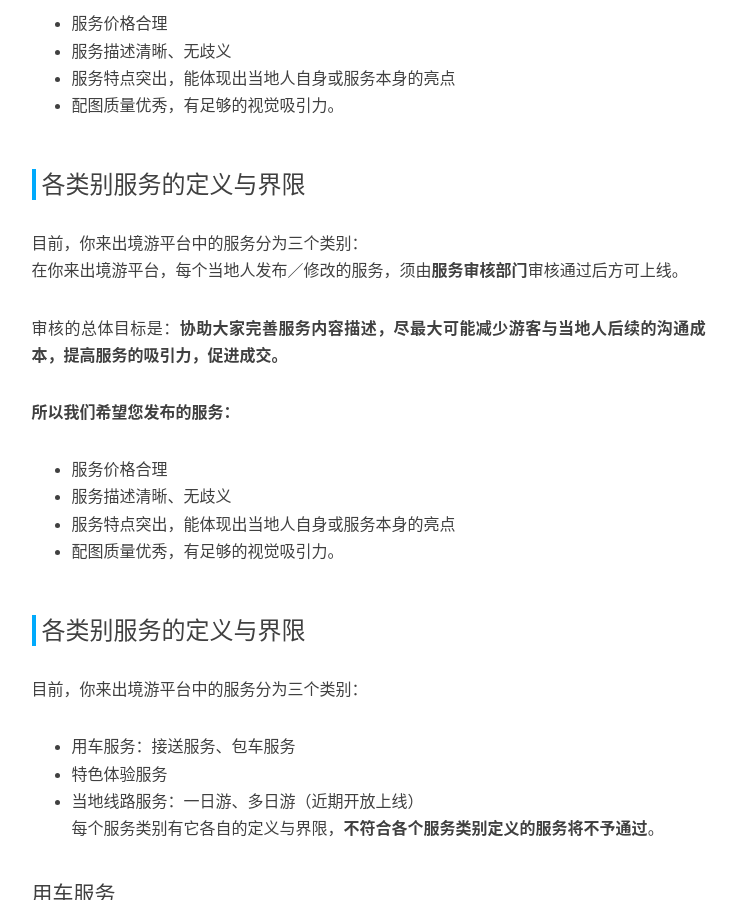
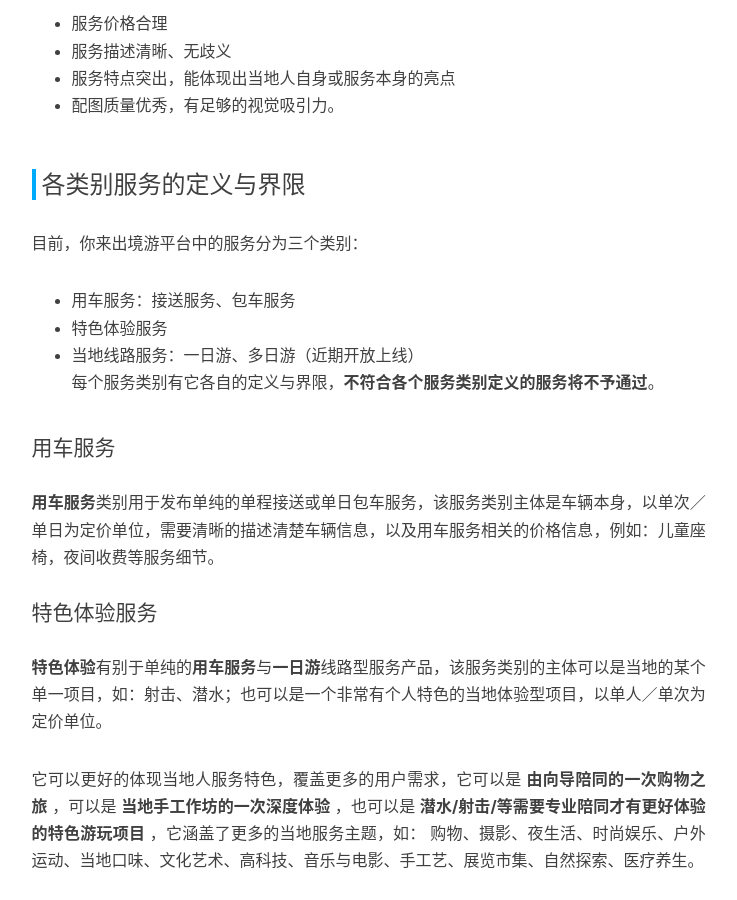
Before and after one commit to jinzhuonilai/jinzhuonilai.github.io, a Jekyll site: the page built from _posts/2017-01-18-audit.markdown, in a window 1280 px wide and 900 px high, scrolled down 468 px. Shown: the whole window, without its empty margins (244-981 px from the left). Built offline with Jekyll 4.4.1, drawn with Linux system fonts in a browser that asks for light colours; nearby versions of some CDN libraries; comment, search, counter and statistics services are not loaded.

Commit message:
Update 2017-01-18-audit.markdown

```diff
--- a/_posts/2017-01-18-audit.markdown
+++ b/_posts/2017-01-18-audit.markdown
@@ -6,19 +6,6 @@
 header-img: "img/PostBack.png"
 ---
 
-在你来出境游平台，每个当地人发布／修改的服务，须由**服务审核部门**审核通过后方可上线。
-
-审核的总体目标是：**协助大家完善服务内容描述，尽最大可能减少游客与当地人后续的沟通成本，提高服务的吸引力，促进成交。**
-
-**所以我们希望您发布的服务：**
-
-* 服务价格合理
-* 服务描述清晰、无歧义
-* 服务特点突出，能体现出当地人自身或服务本身的亮点
-* 配图质量优秀，有足够的视觉吸引力。
-
-### 各类别服务的定义与界限
-目前，你来出境游平台中的服务分为三个类别：
 在你来出境游平台，每个当地人发布／修改的服务，须由**服务审核部门**审核通过后方可上线。
 
 审核的总体目标是：**协助大家完善服务内容描述，尽最大可能减少游客与当地人后续的沟通成本，提高服务的吸引力，促进成交。**
```
